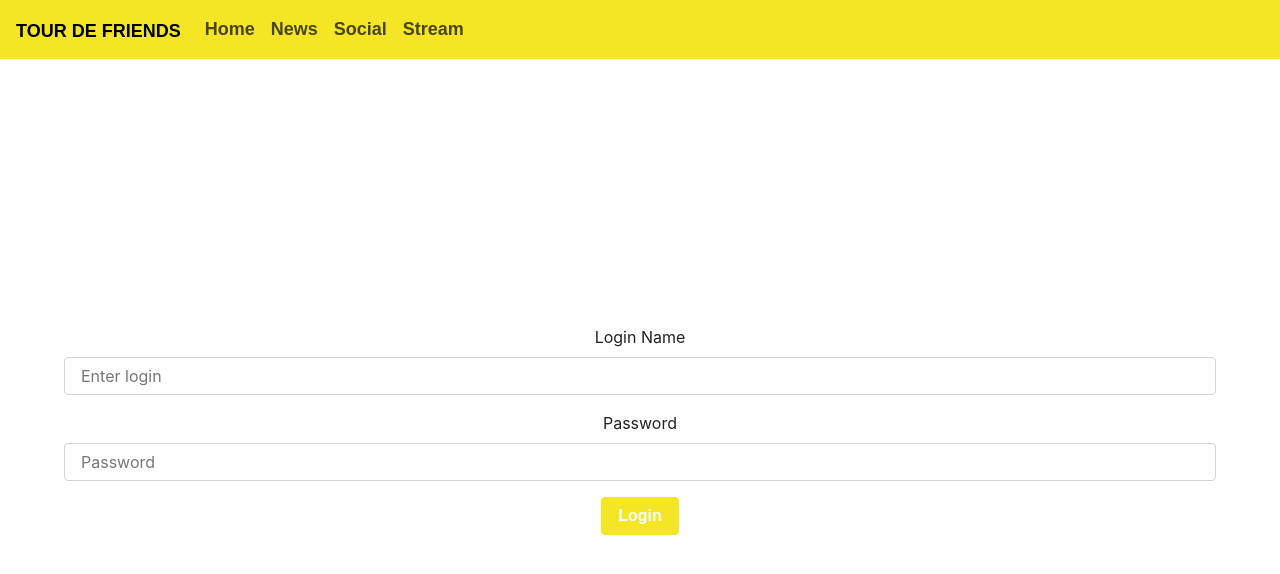
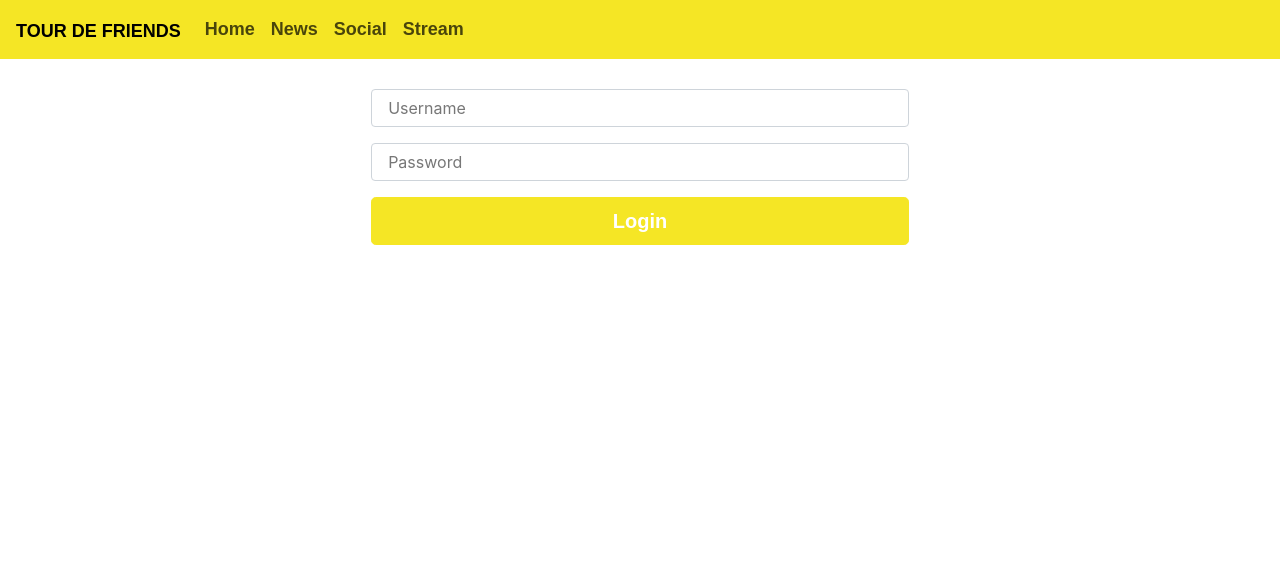
Before and after one commit to JayJune/tour-de-friends, a React (Create React App) app: page / in a window 1280 px wide. Shown: the top 574 px of the page. Built offline with nearby package versions, Linux system fonts and the light colour scheme; a web font is replaced by a local one.

Commit message:
dumb login refined

```diff
--- a/package.json
+++ b/package.json
@@ -4,13 +4,17 @@
   "homepage": "http://jayjune.github.io/tour-de-friends",
   "private": true,
   "dependencies": {
+    "@auth0/auth0-spa-js": "^1.7.0",
     "@testing-library/jest-dom": "^4.2.4",
     "@testing-library/react": "^9.5.0",
     "@testing-library/user-event": "^7.2.1",
+    "auth0-js": "^9.13.2",
     "bootstrap": "^4.4.1",
     "react": "^16.13.1",
     "react-bootstrap": "^1.0.0",
     "react-dom": "^16.13.1",
+    "react-google-login": "^5.1.10",
+    "react-router-dom": "^5.1.2",
     "react-scripts": "3.4.1"
   },
   "scripts": {
--- a/src/App.css
+++ b/src/App.css
@@ -31,17 +31,27 @@
 }
 
 .center-with-padding {
-  padding-left: 5%;
-  padding-right: 5%;
+  align-content: flex-start;
+  width: 80%;
+  padding-left: 10px;
+  padding-right: 10px;
+}
+
+.header-nav-bar{
+  position: absolute;
+}
+
+.pad-center{
+  flex-grow: 3;
 }
 
 .vertical-center-flex {
   display: flex;
-  justify-content: center;
+  flex-basis: 600px;
+  padding-top: 30px;
   flex-direction: column;
-}
-.vertical-grow-full {
-  flex-grow: 1
+  align-items: center;
+  flex-grow: 1;
 }
 
 @keyframes App-logo-spin {
--- a/src/App.js
+++ b/src/App.js
@@ -8,7 +8,8 @@ class App extends React.Component {
     super(props, context);
     this.state = {
       loginName: "",
-      loggedIn: false
+      loggedIn: false,
+      valid: true
     }
   }
 
@@ -23,21 +24,33 @@ class App extends React.Component {
   }
 
   toggleLoggedIn = () => {
-    var newLoggedIn = true;
+    var newLoggedIn = this.state.loggedIn;
     var newLoginName = this.state.loginName;
-    if(this.state.loggedIn){
-      newLoggedIn = false;
-      newLoginName = "";
+    if(newLoggedIn){
+      this.setState({
+        loggedIn: false,
+        loginName: "",
+        valid: true
+      });
     }
-    this.setState({
-      loggedIn: newLoggedIn,
-      loginName: newLoginName
-    });
+    else{
+      if(newLoginName){
+        this.setState({
+          loggedIn: true,
+          loginName: newLoginName
+        });
+      }
+      else{
+        this.setState({
+          valid: false
+        });
+      }
+    }
   }
 
   render(){
     return (
-      <div className="App" style={{height: window.innerHeight}}>
+      <div className="App">
         <TDFNav
           loggedIn={this.state.loggedIn}
           loginName={this.state.loginName}
@@ -48,6 +61,7 @@ class App extends React.Component {
         : <TDFLoginPage
             changeHandler={this.changeHandler}
             toggleLoggedIn={this.toggleLoggedIn}
+            valid={this.state.valid}
           />
         }
       </div>
--- a/src/components/TDFLoginPage.js
+++ b/src/components/TDFLoginPage.js
@@ -3,34 +3,38 @@ import Form from 'react-bootstrap/Form'
 import Button from 'react-bootstrap/Button'
 
 const TDFLoginPage = props => {
+    var myFormGroupName = props.valid ? "form-group" : "form-group has-danger";
+    var myFormControlName = props.valid ? "form-control" : "form-control is-invalid";
+    console.log(props.valid);
     return(
-        <div className="vertical-grow-full">
-            <div className="vertical-center-flex" style={{height: "100%"}}>
-                <div className="center-with-padding form-group">
-                    <label htmlFor="loginName">Login Name</label>
+        <div style={{display: "flex"}}>
+            <div className="pad-center"></div>
+            <div className="vertical-center-flex">
+                <div className="center-with-padding">
+                    <div className={myFormGroupName}>
                         <input type="text"
-                        className="form-control"
+                            className={myFormControlName}
                             id="loginName"
                             name="loginName"
                             onChange={props.changeHandler}
-                        placeholder="Enter login"
+                            placeholder="Username"
                             value={props.loginName}
                         />
+                        {!props.valid && <div className="invalid-feedback">Please enter a valid username.</div>}
                     </div>
-                <div className="center-with-padding form-group">
-                    <label htmlFor="password">Password</label>
+                    <div className="form-group">
                         <input type="password"
                             className="form-control"
                             id="password"
                             placeholder="Password"
                         />
                     </div>
-                <div className="center-with-padding">
-                    <Button variant="warning" onClick={props.toggleLoggedIn}>
+                    <Button variant="warning btn-lg btn-block" onClick={props.toggleLoggedIn}>
                         Login
                     </Button>
                 </div>
             </div>
+            <div className="pad-center"></div>
         </div>
     )
 }
--- a/src/components/TDFNav.js
+++ b/src/components/TDFNav.js
@@ -1,13 +1,12 @@
 import React from 'react';
 import Nav from 'react-bootstrap/Nav'
 import Navbar from 'react-bootstrap/Navbar'
-
+import NavDropdown from 'react-bootstrap/NavDropdown'
 
 const TDFNav = props => {
-    var myHeaderName = props.loggedIn ? props.loginName : "Tour de Friends"
     return(
         <Navbar collapseOnSelect expand="md" bg="warning" variant="light">
-            <Navbar.Brand href="#home">{myHeaderName}</Navbar.Brand>
+            <Navbar.Brand href="#home">Tour de Friends</Navbar.Brand>
             <Navbar.Toggle aria-controls="responsive-navbar-nav" />
             <Navbar.Collapse id="responsive-navbar-nav">
                 <Nav className="mr-auto">
@@ -15,8 +14,15 @@ const TDFNav = props => {
                     <Nav.Link href="#news">News</Nav.Link>
                     <Nav.Link href="#social">Social</Nav.Link>
                     <Nav.Link href="#stream">Stream</Nav.Link>
-                    {props.loggedIn &&<Nav.Link onClick={props.toggleLoggedIn}>Log out</Nav.Link>}
                 </Nav>
+                {props.loggedIn &&
+                    <Nav>
+                        <NavDropdown title={props.loginName} id="collasible-nav-dropdown">
+                            <NavDropdown.Item>My Profile</NavDropdown.Item>
+                            <NavDropdown.Item onClick={props.toggleLoggedIn}>Log out</NavDropdown.Item>
+                        </NavDropdown>
+                    </Nav>
+                }
             </Navbar.Collapse>
         </Navbar>
     )
```
Also changed, not shown: 1 other file (tests, documents, lock files or other folders). Lines whose indentation alone changed are shown as unchanged.
